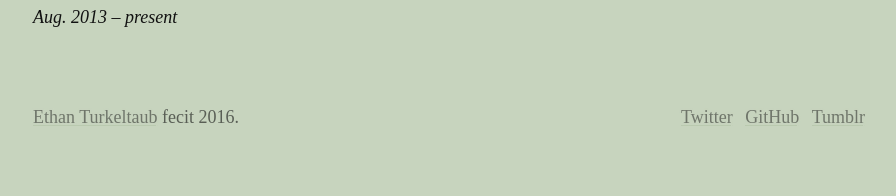
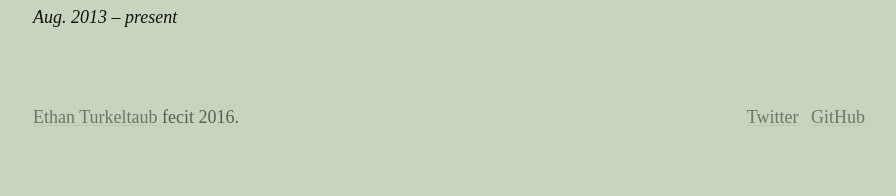
Before and after one commit to ethnt/ethnt.me, a Jekyll site: the page built from information.markdown, in a window 1280 px wide. Shown: the part 2149-2345 px from the top of the page, without its empty margins (95-991 px from the left). Built offline with Jekyll 4.4.1, drawn with Linux system fonts in a browser that asks for light colours.

Commit message:
Updated Config

```diff
--- a/_config.yml
+++ b/_config.yml
@@ -23,8 +23,6 @@ social:
   url: https://twitter.com/ethnt
 - name: GitHub
   url: https://github.com/ethnt
-- name: Tumblr
-  url: http://ethnt.tumblr.com
 sass:
   style: compressed
 exclude:
```
